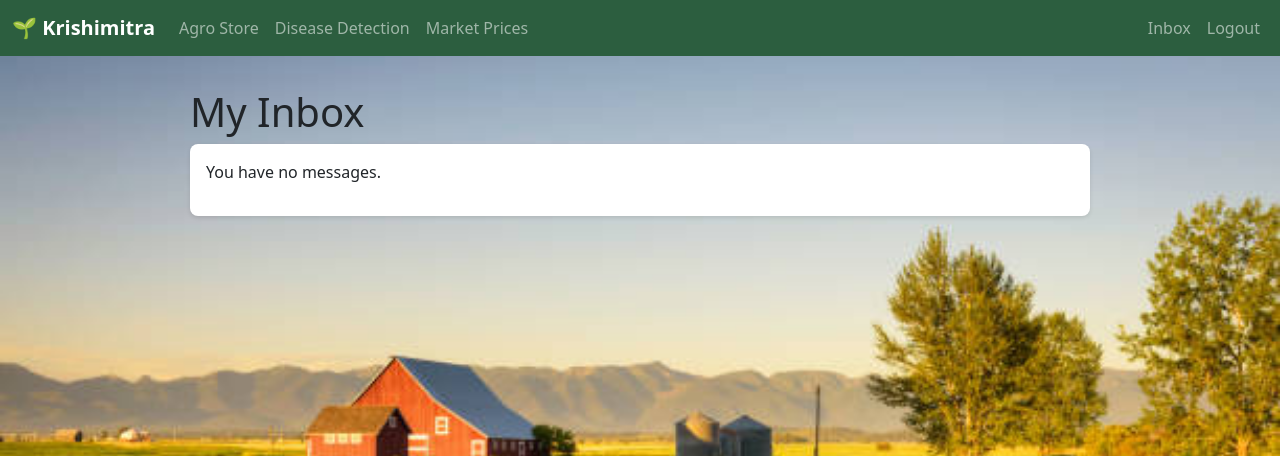
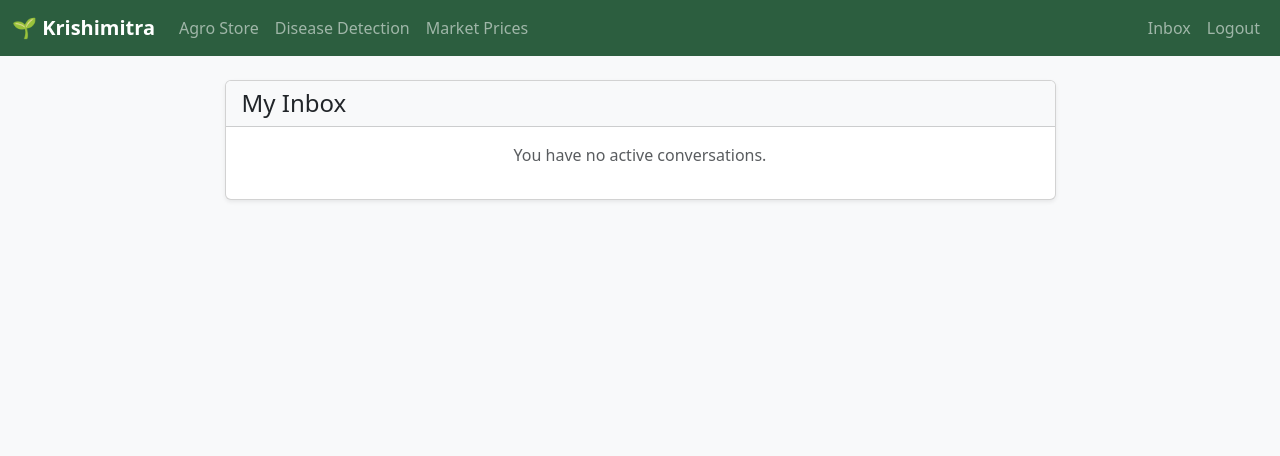
Before and after one commit to Deepraj916/Krishimitra-app, a Flask app: page /inbox in a window 1280 px wide. Shown: the top 456 px of the page. Run offline with Flask 3, Linux system fonts and the light colour scheme; the visitor is signed in with stand-in values (Sample User, id 1).

Commit message:
FIX: Correct inbox links to handle multiple conversations

```diff
--- a/templates/inbox.html
+++ b/templates/inbox.html
@@ -1,34 +1,58 @@
 {% extends 'base.html' %}
 {% block title %}My Inbox{% endblock %}
 
-{% block body_class %}inbox-page-background{% endblock %}
-
 {% block content %}
-<div class="inbox-container">
-    <h1>My Inbox</h1>
-    <div class="conversation-list">
+<div class="container my-4">
+    <div class="row justify-content-center">
+        <div class="col-lg-9">
+            <div class="card shadow-sm">
+                <div class="card-header bg-light">
+                    <h1 class="h4 mb-0">My Inbox</h1>
+                </div>
+                <!-- This creates a clean list for your conversations -->
+                <div class="list-group list-group-flush">
                     {% if conversations %}
                         {% for convo in conversations %}
-                <a href="{{ url_for('conversation_chat', convo_id=convo.id) }}" class="convo-item">
-                    <div class="convo-details">
-                        <p class="convo-product"><strong>Product:</strong> {{ convo.product_name }}</p>
-                        <p class="convo-participant">
-                            <strong>Chatting with:</strong>
-                            {% if convo.other_participant %}
-                                {{ convo.other_participant.split('@')[0] }}
+                            <!-- This link now correctly uses the unique conversation ID -->
+                            <a href="{{ url_for('conversation_chat', convo_id=convo.id) }}" class="list-group-item list-group-item-action p-3">
+                                <div class="d-flex w-100 justify-content-between">
+                                    <!-- Display the product name for context -->
+                                    <h5 class="mb-1">Product: {{ convo.product.name }}</h5>
+                                    <!-- Display the timestamp of the last message -->
+                                    <small class="text-muted">
+                                        {% if convo.messages %}
+                                            {{ convo.messages[-1].timestamp.strftime('%Y-%m-%d') }}
+                                        {% endif %}
+                                    </small>
+                                </div>
+                                <!-- Correctly identify and display the other person in the chat -->
+                                <p class="mb-1">
+                                    <small>Chatting with:
+                                    {% if session.user_id == convo.seller_id %}
+                                        {{ convo.buyer.email }}
                                     {% else %}
-                                Unknown
+                                        {{ convo.seller.email }}
+                                    {% endif %}
+                                    </small>
+                                </p>
+                                <!-- Show a preview of the last message -->
+                                <p class="mb-0 text-muted fst-italic">
+                                    {% if convo.messages %}
+                                        "{{ convo.messages[-1].text | truncate(80) }}"
+                                    {% else %}
+                                        No messages yet. Click to start the conversation.
                                     {% endif %}
                                 </p>
-                        <p class="convo-last-message">
-                            <em>{{ convo.messages[-1].text | truncate(80) }}</em>
-                        </p>
-                    </div>
                             </a>
                         {% endfor %}
                     {% else %}
-            <p>You have no messages.</p>
+                        <div class="card-body text-center">
+                            <p class="text-muted">You have no active conversations.</p>
+                        </div>
                     {% endif %}
                 </div>
             </div>
+        </div>
+    </div>
+</div>
 {% endblock %}
```
Lines whose indentation alone changed are shown as unchanged.
